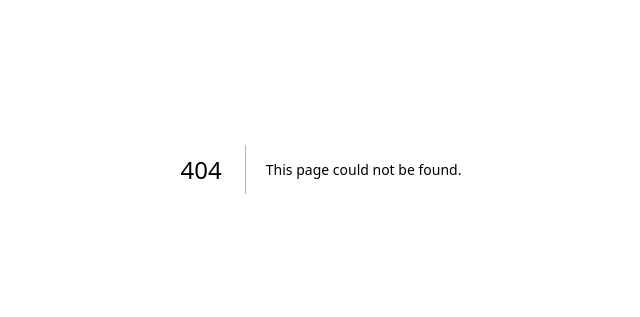
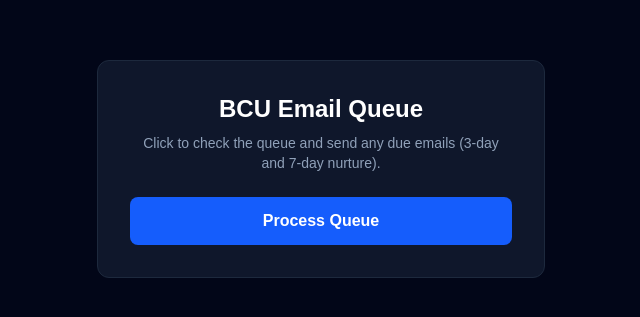
Before and after one commit to striebeck-BCU/mission-control, a Next.js app: page /queue in a window 1280 px wide. Before the commit this address had no page. Shown: the part 231-548 px from the top of the page, without its empty margins (319-959 px from the left). Built offline with nearby package versions, Linux system fonts and the light colour scheme.

Commit message:
Add queue processor admin page

```diff
--- /dev/null
+++ b/src/app/queue/page.tsx
@@ -0,0 +1,38 @@
+"use client";
+
+import { useState } from "react";
+
+export default function QueuePage() {
+  const [result, setResult] = useState<string>("");
+
+  const trigger = async () => {
+    setResult("Processing...");
+    try {
+      const res = await fetch("/api/process-queue");
+      const data = await res.json();
+      setResult(`✅ Sent ${data.processed} email(s) — ${data.message}`);
+    } catch (err) {
+      setResult(`❌ Error: ${err}`);
+    }
+  };
+
+  return (
+    <div className="min-h-screen bg-slate-950 text-white flex flex-col items-center justify-center p-8">
+      <div className="bg-slate-900 border border-slate-800 rounded-xl p-8 max-w-md w-full text-center">
+        <h1 className="text-2xl font-bold mb-2">BCU Email Queue</h1>
+        <p className="text-slate-400 text-sm mb-6">
+          Click to check the queue and send any due emails (3-day and 7-day nurture).
+        </p>
+        <button
+          onClick={trigger}
+          className="bg-blue-600 hover:bg-blue-500 px-6 py-3 rounded-lg font-semibold transition-colors w-full"
+        >
+          Process Queue
+        </button>
+        {result && (
+          <p className="mt-4 text-sm text-slate-300 font-mono">{result}</p>
+        )}
+      </div>
+    </div>
+  );
+}
```
